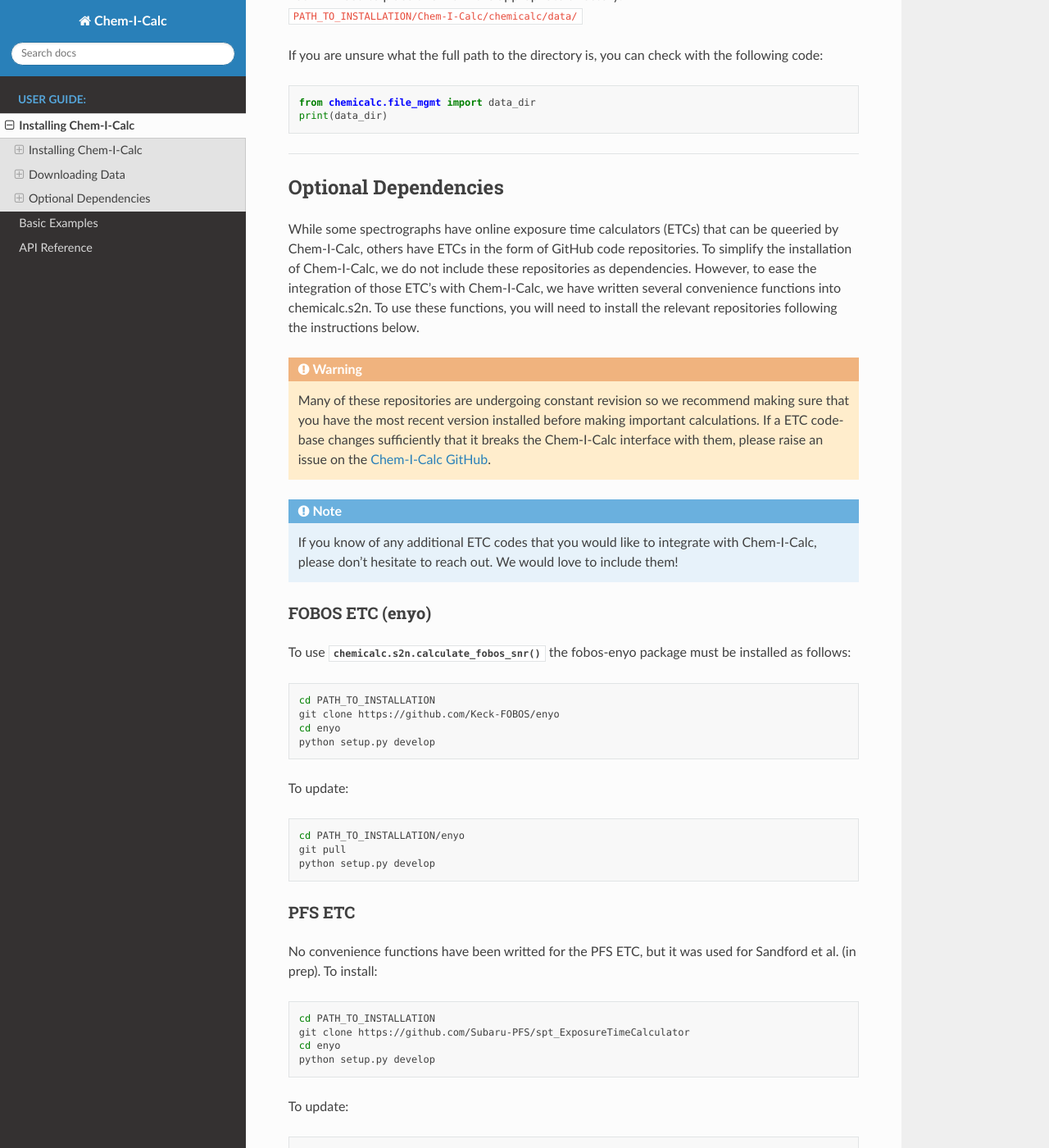
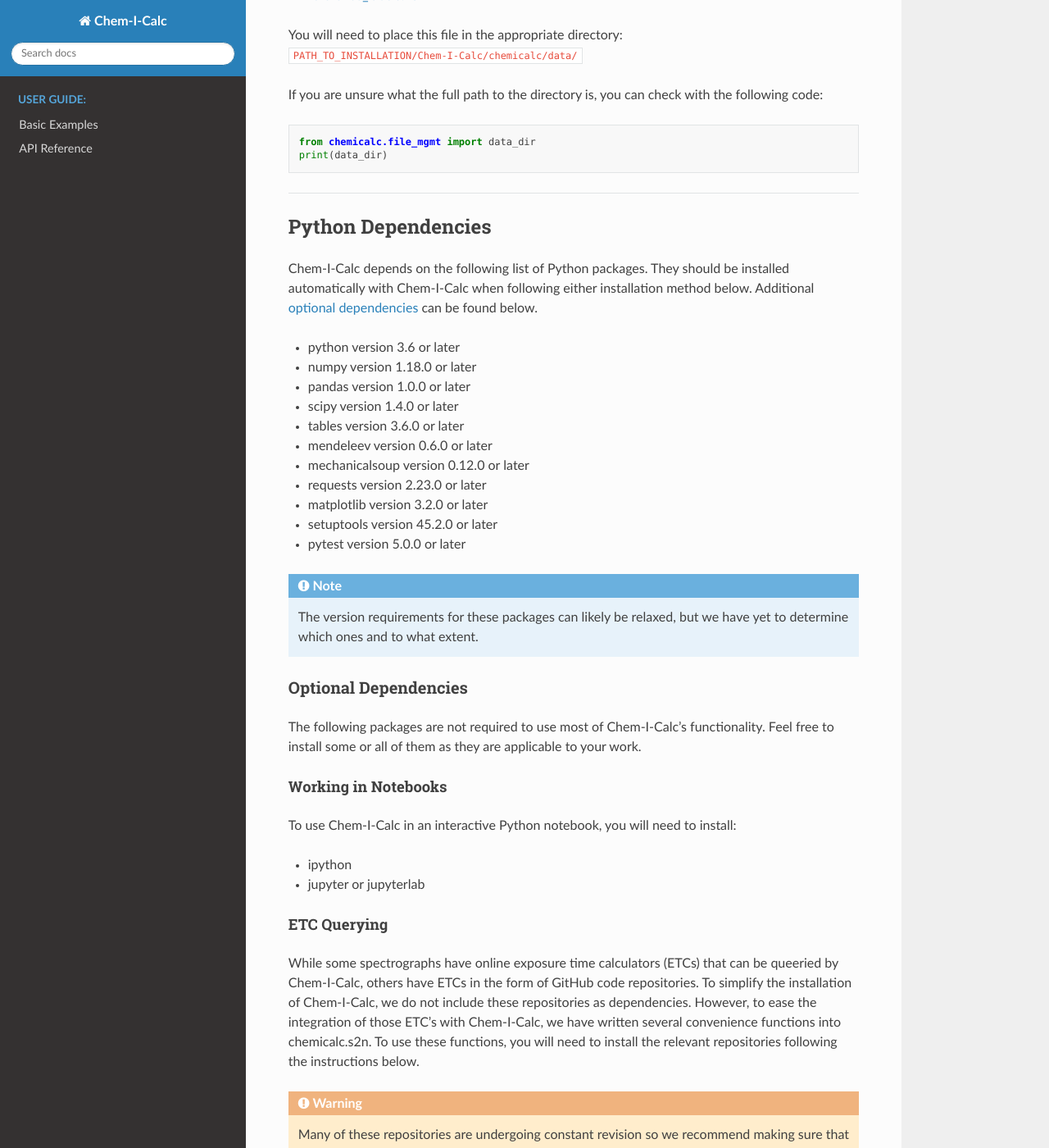
Before and after one commit to NathanSandford/Chem-I-Calc, a Sphinx documentation site: the page built from docs/intro/installing.rst, in a window 1280 px wide and 1400 px high, scrolled down 1845 px. Shown: the whole window at 82% size. Built offline with Sphinx 7.4.7 and the Read the Docs theme 2.0.0, drawn with Linux system fonts in a browser that asks for light colours; pages that are not in the unit, such as notebooks, are missing from menus; some of the changed text lies outside the part shown.

Commit message:
documentation

```diff
--- a/docs/user/installing.rst
+++ b/docs/intro/installing.rst
@@ -6,8 +6,11 @@
 Installing Chem-I-Calc
 ----------------------
 
-Chem-I-Calc is written in pure Python and can be easily installed :ref:`pip-install` (recommended for casual users) or :ref:`git-install` (recommended for advanced users).
-
+Chem-I-Calc is written in pure Python and can be easily installed :ref:`from  PyPI <pip-install>` (recommended for casual users)
+or :ref:`from GitHub <git-install>` (recommended for advanced users).
+Regardless of installation method, we recommend that users install Chem-I-Calc and its :ref:`Python dependencies <dependencies>`
+in a dedicated `Conda environment <https://docs.conda.io/projects/conda/en/latest/user-guide/tasks/manage-environments.html>`_
+(or other virtual Python environment).
 
 .. _pip-install:
 
@@ -102,8 +105,44 @@
 
 ----
 
+.. _dependencies:
+
+Python Dependencies
+-------------------
+Chem-I-Calc depends on the following list of Python packages. They should be installed automatically with Chem-I-Calc
+when following either installation method below. Additional :ref:`optional dependencies <opt_dependencies>` can be found below.
+
+* python version 3.6 or later
+* numpy version 1.18.0 or later
+* pandas version 1.0.0 or later
+* scipy version 1.4.0  or later
+* tables version 3.6.0 or later
+* mendeleev version 0.6.0 or later
+* mechanicalsoup version 0.12.0 or later
+* requests version 2.23.0 or later
+* matplotlib version 3.2.0 or later
+* setuptools version 45.2.0 or later
+* pytest version 5.0.0 or later
+
+.. note:: The version requirements for these packages can likely be relaxed, but we have yet to determine which ones and to what extent.
+
+.. _opt_dependencies:
+
 Optional Dependencies
----------------------
++++++++++++++++++++++
+
+The following packages are not required to use most of Chem-I-Calc's functionality.
+Feel free to install some or all of them as they are applicable to your work.
+
+Working in Notebooks
+^^^^^^^^^^^^^^^^^^^^
+To use Chem-I-Calc in an interactive Python notebook, you will need to install:
+
+* ipython
+* jupyter or jupyterlab
+
+ETC Querying
+^^^^^^^^^^^^
 
 While some spectrographs have online exposure time calculators (ETCs) that can be queeried by Chem-I-Calc, others have ETCs in the form of GitHub code repositories. To simplify the installation of Chem-I-Calc, we do not include these repositories as dependencies. However, to ease the integration of those ETC's with Chem-I-Calc, we have written several convenience functions into chemicalc.s2n. To use these functions, you will need to install the relevant repositories following the instructions below.
 
@@ -112,7 +151,7 @@
 .. note:: If you know of any additional ETC codes that you would like to integrate with Chem-I-Calc, please don't hesitate to reach out. We would love to include them!
 
 FOBOS ETC (enyo)
-++++++++++++++++
+................
 
 To use :func:`chemicalc.s2n.calculate_fobos_snr` the fobos-enyo package must be installed as follows:
 
@@ -132,7 +171,7 @@
     python setup.py develop
 
 PFS ETC
-+++++++
+.......
 
 No convenience functions have been writted for the PFS ETC, but it was used for Sandford et al. (in prep).
 To install:
@@ -153,7 +192,7 @@
     python setup.py develop
 
 (Blue)MUSE ETC
-++++++++++++++
+..............
 
 The function :func:`chemicalc.s2n.calculate_muse_snr` is adapted from the calculation presented `here <https://git-cral.univ-lyon1.fr/johan.richard/BlueMUSE-ETC/-/blob/master/BlueMUSE-ETC.py>`_ by Johan Richard. While the function is self-contained in Chem-I-Calc, it does require several small external files, which can be downloaded from the BlueMUSE-ETC GitHub repository with :func:`chemicalc.file_mgmt.download_bluemuse_files` as follows:
 
```
Also changed, not shown: other parts of docs/intro/installing.rst (+1 -1 lines).
